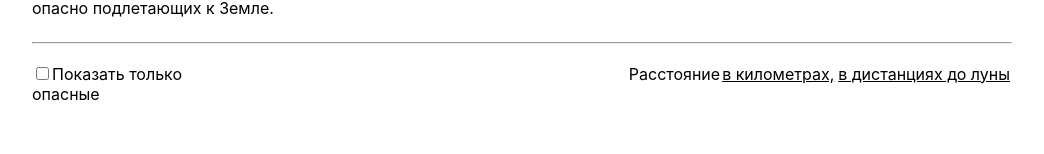
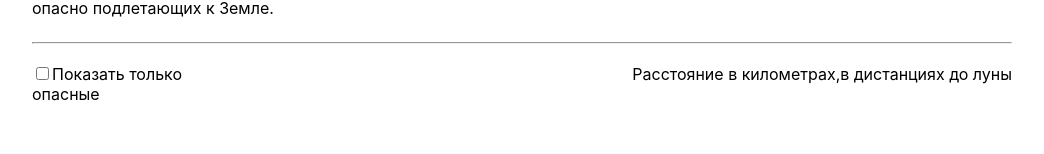
Before and after one commit to maks88sgt/armageddonApp, a React (Create React App) app: page /destruction in a window 1280 px wide. Shown: the part 138-292 px from the top of the page, without its empty margins (118-1162 px from the left). Built offline with nearby package versions, Linux system fonts and the light colour scheme.

Commit message:
second filter

```diff
--- a/package.json
+++ b/package.json
@@ -7,6 +7,7 @@
     "@testing-library/jest-dom": "^5.16.1",
     "@testing-library/react": "^12.1.2",
     "@testing-library/user-event": "^13.5.0",
+    "classnames": "^2.3.1",
     "gh-pages": "^3.2.3",
     "react": "^17.0.2",
     "react-dom": "^17.0.2",
--- a/src/common/mocks/Mock.js
+++ b/src/common/mocks/Mock.js
@@ -8,7 +8,10 @@ export const getAsteroids = () => {
         return {
             name: names.split(" ")[getRandomInt(0, 15)],
             date: getRandomInt(1995, 2022),
-            distance: getRandomInt(10000, 1000000000),
+            distance: {
+                kilometers: getRandomInt(1000000, 1000000000),
+                moon:  Math.round(getRandomInt(0, 100000)/1000),
+            },
             size: getRandomInt(0, 100000),
             inDangerous: getRandomInt(0, 2),
 
--- a/src/components/content/Cards/Card.jsx
+++ b/src/components/content/Cards/Card.jsx
@@ -4,6 +4,7 @@ import TextCard from "./TextCard/TextCard";
 
 
 const Card = ({showDangerous, asteroids, isDistance}) => {
+
     const asteroidsArray = showDangerous ? asteroids.filter(asteroid=>asteroid.inDangerous) : asteroids;
 
     return (
--- a/src/components/content/Cards/TextCard/TextCard.jsx
+++ b/src/components/content/Cards/TextCard/TextCard.jsx
@@ -5,25 +5,25 @@ import Destruction from './../../../../img/asteroid3.png';
 import Close from './../../../../img/asteroid1.png';
 
 
-const TextCard = ({asteroids, isDistance, asteroid}) => {
-    const asteroidsDistance = isDistance ? asteroids.filter(asteroid=>asteroid.distance/1000) : asteroids.distance;
+const TextCard = ({asteroid, isDistance}) => {
+
+    const distanceObject = isDistance ? `${asteroid.distance.kilometers} км` : `${asteroid.distance.moon} км`
+
+    const statusObject= asteroid.inDangerous ? "опасен" : "неопасен";
 
     return (
-        <div className={asteroid.inDangerous ? s.greenGradient : s.redGradient}>
+        <div className={asteroid.inDangerous ? s.redGradient : s.greenGradient}>
             <img src={dino} className={s.dino} alt=""/>
-            <img src={asteroid.inDangerous ? Close : Destruction} className={s.logoRed} alt=""/>
+            <img src={asteroid.inDangerous ? Destruction : Close} className={s.logoRed} alt=""/>
             <div className={s.nav}>
                 <div className={s.header}>{asteroid.name}</div>
                 <div className={s.item}>Дата {asteroid.date}</div>
-
-                {asteroidsDistance.map((asteroid) => <div className={s.item}>Расстояние {asteroid.distance}</div>)}
-
-                <div className={s.item}>Расстояние {asteroid.distance}</div>
+                <div className={s.item}>Расстояние {distanceObject}</div>
                 <div className={s.item}>Размер {asteroid.size}</div>
             </div>
             <div className={s.grade}>
                 <div className={s.text}>Оценка:</div>
-                <div className={s.status}>{asteroid.inDangerous ? "неопасен" : "опасен"}</div>
+                <div className={s.status}>{statusObject}</div>
                 <button>На уничтожение</button>
             </div>
         </div>
--- a/src/components/content/Content.jsx
+++ b/src/components/content/Content.jsx
@@ -7,14 +7,14 @@ import Card from "./Cards/Card";
 
 const Content = ({asteroids}) => {
     const [isDangerous, setIsDangerous] = useState(false);
-    const [isDistance, setIsDistance] = useState(false);
+    const [isDistance, setIsDistance] = useState(true);
 
     return (
         <div>
             <hr></hr>
             <Filter isDangerous={isDangerous}
                     setIsDangerous={setIsDangerous}
-                    isDistancr={isDistance}
+                    isDistance={isDistance}
                     setIsDistance={setIsDistance}/>
             <div className='menu-block'>
                 <Routes>
@@ -34,4 +34,5 @@ const Content = ({asteroids}) => {
 
 
 
+
 export default Content;
--- a/src/components/content/Filter/Filter.jsx
+++ b/src/components/content/Filter/Filter.jsx
@@ -9,8 +9,10 @@ const Filter = (props) => {
 
     return (
         <div className={s.nav}>
-            <FilterDangerously isDangerous={isDangerous} setIsDangerous={setIsDangerous}/>
-            <FilterDistance isDistance={isDistance} setIsDistance={setIsDistance}/>
+            <FilterDangerously isDangerous={isDangerous}
+                               setIsDangerous={setIsDangerous}/>
+            <FilterDistance isDistance={isDistance}
+                            setIsDistance={setIsDistance}/>
         </div>
     )
 }
--- a/src/components/content/Filter/FilterDistance/FilterDistance.jsx
+++ b/src/components/content/Filter/FilterDistance/FilterDistance.jsx
@@ -1,20 +1,23 @@
 import React from 'react';
+import classNames from "classnames";
 import s from './FilterDistance.module.css';
+import './FilterDistance.module.css';
 
 const FilterDistance = (props) => {
     const {isDistance, setIsDistance} = props;
 
+    const classKilometers = classNames({
+        'kilometers': isDistance,
+    })
+
+    const classMoon = classNames ({
+        'kilometers': !isDistance,
+    })
+
     return (
         <div className={s.nav}>
-            <div>Расстояние </div>
-            <form>
-                <input type="radio" id="radio1" name="radios" value="all"
-                       onClick={()=>setIsDistance(!isDistance)}/>
-                <label htmlFor="radio1">в километрах,</label>
-                <input type="radio" id="radio2" name="radios" value="false"
-                       onClick={()=>setIsDistance(!isDistance)}/>
-                <label htmlFor="radio2">в дистанциях до луны</label>
-            </form>
+            <div>Расстояние <span className={classKilometers} onClick={() => setIsDistance(true)}>в километрах</span>,
+                <span className={classMoon} onClick={() => setIsDistance(false)}>в дистанциях до луны</span></div>
         </div>
     )
 }
--- a/src/components/content/Filter/FilterDistance/FilterDistance.module.css
+++ b/src/components/content/Filter/FilterDistance/FilterDistance.module.css
@@ -4,20 +4,12 @@
     width: 760px;
 }
 
-input[type=radio] {
-    display:none;
-    margin:10px;
-}
-
-input[type=radio] + label {
-    display:inline-block;
-    margin:-2px;
-    padding: 0 4px;
-    text-decoration: underline;
-}
-
-input[type=radio]:checked + label {
-    background-image: none;
+kilometers {
     text-decoration: none;
     font-weight: 700;
 }
+
+moon {
+    text-decoration: none;
+    font-weight: 400;
+}
```
Also changed, not shown: 1 other file (tests, documents, lock files or other folders).
